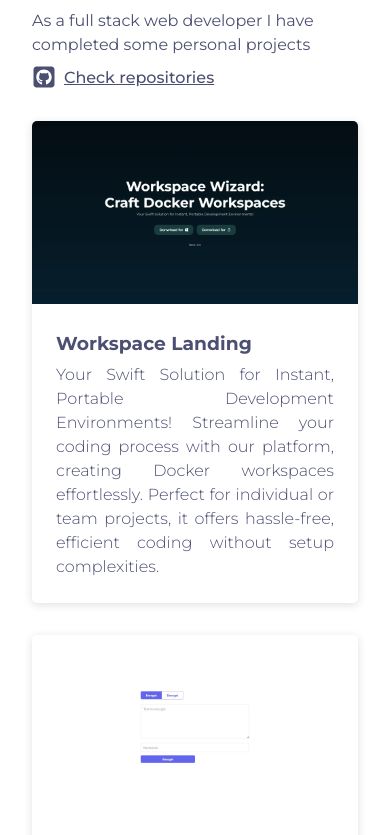
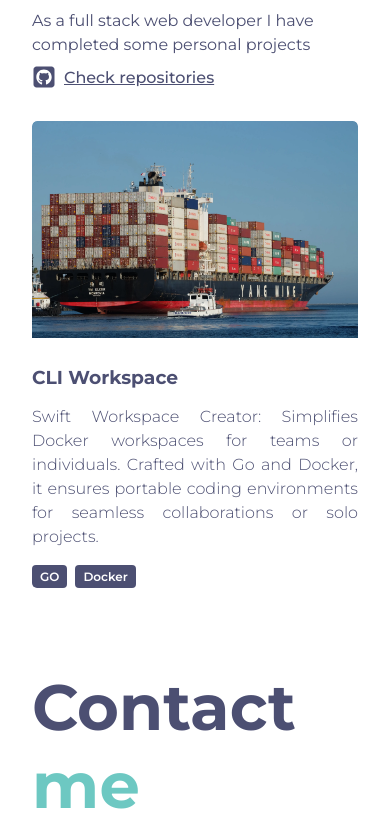
Before and after one commit to sneuder/portfolio, a React (Create React App) app: page / in a window 390 px wide. Shown: the part 860-1695 px from the top of the page. Built offline with nearby package versions, Linux system fonts and the light colour scheme.

Commit message:
feat: cli-workspace project, tech tags and mobile projects horizontal scroll

```diff
--- a/src/assets/data/index.json
+++ b/src/assets/data/index.json
@@ -22,67 +22,86 @@
   },
   "projects": [
     {
+        "id": "98",
+        "name": "CLI Workspace",
+        "img": "cli-workspace.webp",
+        "link": "https://github.com/sneuder/cli-workspace",
+        "description": "Swift Workspace Creator: Simplifies Docker workspaces for teams or individuals. Crafted with Go and Docker, it ensures portable coding environments for seamless collaborations or solo projects.",
+        "stack": ["GO", "Docker"]
+    },
+    {
         "id": "97",
         "name": "Workspace Landing",
         "img": "workspace-page.webp",
         "link": "https://workspace-page.vercel.app/",
-      "description": "Your Swift Solution for Instant, Portable Development Environments! Streamline your coding process with our platform, creating Docker workspaces effortlessly. Perfect for individual or team projects, it offers hassle-free, efficient coding without setup complexities."
+        "description": "Swift Solution for effortless Docker workspaces. Streamline coding with hassle-free, efficient setups. Perfect for individual or team projects, offering instant, portable development environments.",
+        "stack": ["React", "TypeScript", "Chakra", "CSS", "Vite"]
+
     },
     {
         "id": "96",
         "name": "Encrypt",
         "img": "encrypt-front.webp",
         "link": "https://encrypt-word.vercel.app/",
-      "description": "Encrypt employs cutting-edge encryption methods, guaranteeing top-tier data protection. With its intuitive interface, it seamlessly secures your data. Explore detailed encryption options effortlessly, ensuring your digital assets are always shielded from prying eyes."
+        "description": "Cutting-edge encryption for top-tier data protection. Intuitive interface ensures seamless data security. Explore encryption options effortlessly for shielding digital assets.",
+        "stack": ["TypeScript", "Tailwind", "CSS", "Vite"]
+
     },
     {
         "id": "95",
         "name": "Encrypt Service",
         "img": "puppies-service.webp",
         "link": "https://github.com/sneuder/encrypt-words-back",
-      "description": "Encrypt Service offers cutting-edge encryption, empowering developers with top-tier data protection. Its intuitive interface facilitates effortless encryption, ensuring your digital assets remain secure and confidential. Explore customizable encryption options effortlessly, guaranteeing airtight security for your applications."
+        "description": "Cutting-edge encryption for developers, ensuring top-tier data protection. Its intuitive interface enables effortless encryption, guaranteeing airtight security for applications.",
+        "stack": ["Node", "TypeScript", "Express"]
     },
     {
         "id": "94",
         "name": "Weather",
         "img": "weather.webp",
         "link": "https://weather-sneuder.vercel.app/",
-      "description": "Weather app which consumes an API to get the information and shows it on screen. It has the forecast and it is possible to go on details clicking on each card. Besides, it is possible to search cities or countries and change the temperature unit."
+        "description": "Weather app using APIs for detailed forecasts. Search cities, view forecasts, and toggle temperature units. Explore detailed weather information effortlessly.",
+        "stack": ["React", "TypeScript", "Vite", "CSS", "Style Components"]
     },
     {
         "id": "156",
         "name": "Marketing Landing Page",
         "img": "marketing.webp",
         "link": "https://sneuder-marketing-agency.webflow.io/",
-      "description": "Marketing agency which is ficticius and try to show how it would be a landing of a service like this. For this project I used a platform called Webflow which gives you all needed tools to develope webpages with payment integrations, CMS, and eCommerce."
+        "description": "Fictitious marketing agency's landing page. Developed with Webflow, it showcases services with payment integrations, CMS, and eCommerce for web development.",
+        "stack": ["Webflow", "Figma"]
     },
     {
         "id": "7",
         "name": "Chaira Login",
         "img": "login-chaira.webp",
         "link": "https://chaira-login.vercel.app/",
-      "description": "This is a proposal for Amazonia University. It has a login which needs some changes asked for by students. So, I decided to make those changes and show this proposal to university (pending state). It is built with ReactJS, Styled Components, and clear architecture."
+        "description": "Proposal for Amazonia University with ReactJS, Styled Components, and clear architecture. Login interface tailored with student-requested changes (pending university review).",
+        "stack": ["React", "JavaScript", "CSS"]
     },
     {
         "id": "3",
         "name": "Rick and Morty",
         "img": "rick-morty.webp",
         "link": "https://rick-and-morty-random.vercel.app/",
-      "description": "It is a website which was built with ReactJS and Styled Components. This uses GraphQL to fetch data from an api. User can see characters of Rick and Morty, and can have a history of their appearance. When user clicks on the button it will show a random character."
+        "description": "ReactJS website displaying Rick and Morty characters using GraphQL. Users view character histories and access random character displays with a click.",
+        "stack": ["React", "Style Components", "CSS", "GraphQL"]
     },
     {
         "id": "1",
         "name": "Puppies",
         "img": "dog-app.webp",
         "link": "https://github.com/sneuder/puppies-fronted",
-      "description": "This app consumes an api which contains information about dogs. User can create dogs and filter and order them by temperament, weight, and alphabetically. It is possible to see what dogs are from API and Data Base. Besides, user can search dog with the search bar."
+        "description": "App consuming dog API enabling creation, filtering, and ordering by temperament, weight, or alphabet. Search dogs, view database, and API canines.",
+        "stack": ["React", "MUI", "CSS"]
     },
     {
         "id": "8",
-      "name": "Service Puppie",
+        "name": "Service Puppies",
         "img": "puppies-service.webp",
         "link": "https://github.com/sneuder/puppies-backend",
-      "description": "It is service where the Puppies app get the information to show up on screen. It has functions related to CRUD. The technologies used for this service are NodeJS, Sequelize, and JWT. It has clean architecture and scalable."
+        "description": "NodeJS service supporting Puppies app data. CRUD functions with clean architecture, scalability, and technologies like Sequelize and JWT for robust functionality.",
+        "stack": ["Node", "Express", "Sequelize"]
     }
   ]
 }
--- a/src/components/projects/index.jsx
+++ b/src/components/projects/index.jsx
@@ -17,6 +17,14 @@ const Projects = () => {
             <div className={style.projectInfo}>
               <h3>{project.name}</h3>
               <p>{project.description}</p>
+
+              <div className={style.containerStackTags}>
+                {
+                  project.stack.map((stack, index) => (
+                    <div key={`${project.id}-${index}`} className={style.stackTag}>{ stack }</div>
+                  ))
+                }
+              </div>
             </div>
           </div>
         )
--- a/src/components/projects/index.module.scss
+++ b/src/components/projects/index.module.scss
@@ -21,13 +21,16 @@
   .projectInfo {
     padding: 1.5rem;
 
-    & > h3 {
+    display: grid;
+    grid-template-columns: 1fr;
+    gap: 1rem;
+
+    &>h3 {
       color: $primary-color;
       font-weight: 700;
-      margin-bottom: 0.5rem;
     }
 
-    & > p {
+    &>p {
       text-align: justify;
       line-height: 1.5rem;
       color: $primary-color;
@@ -40,6 +43,22 @@
   transform: translateY(-10px);
 }
 
+.containerStackTags {
+  display: flex;
+  flex-wrap: wrap;
+  gap: 0.5rem;
+
+  .stackTag {
+    font-size: 0.75rem;
+    background-color: $primary-color;
+    color: $quaternary-color;
+    border-radius: 0.25rem;
+    padding: 0.25rem 0.5rem;
+    font-weight: 600;
+  }
+}
+
+
 @media screen and (max-width: 924px) {
   .containerProject {
     & img {
@@ -50,6 +69,25 @@
 
 @media screen and (max-width: 650px) {
   .containerProjects {
-    grid-template-columns: 1fr;
+    grid-template-columns: repeat(10, 100%);
+
+    scroll-snap-type: x mandatory;
+    overflow: auto;
+    border-radius: 5px;
+
+    .containerProject {
+      width: 100%;
+      scroll-snap-align: start;
+
+      box-shadow: none;
+
+      .projectInfo {
+        padding: 1.5rem 0 0 0;
+      }
+    }
+  }
+
+  .containerProjects::-webkit-scrollbar {
+    display: none;
   }
 }
```
Also changed, not shown: src/assets/projects/cli-workspace.webp (added). Lines whose indentation alone changed are shown as unchanged.
